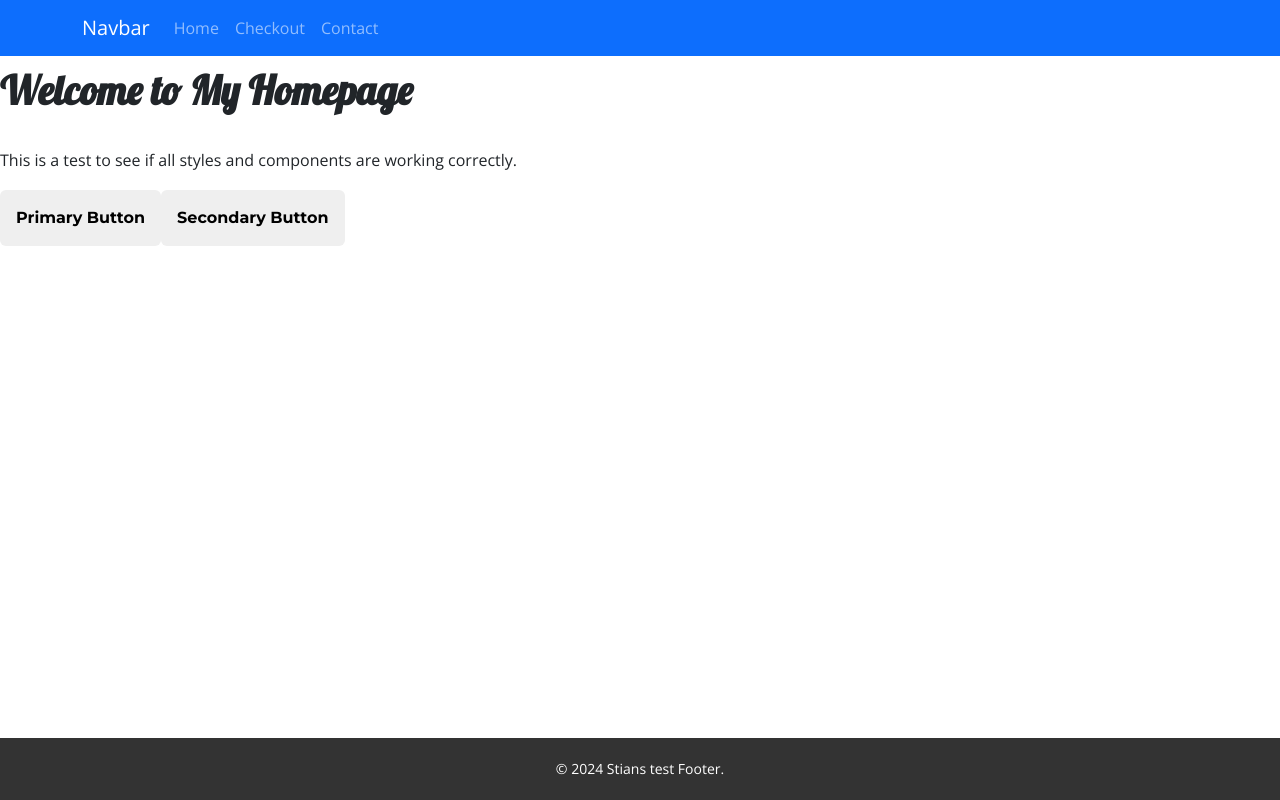
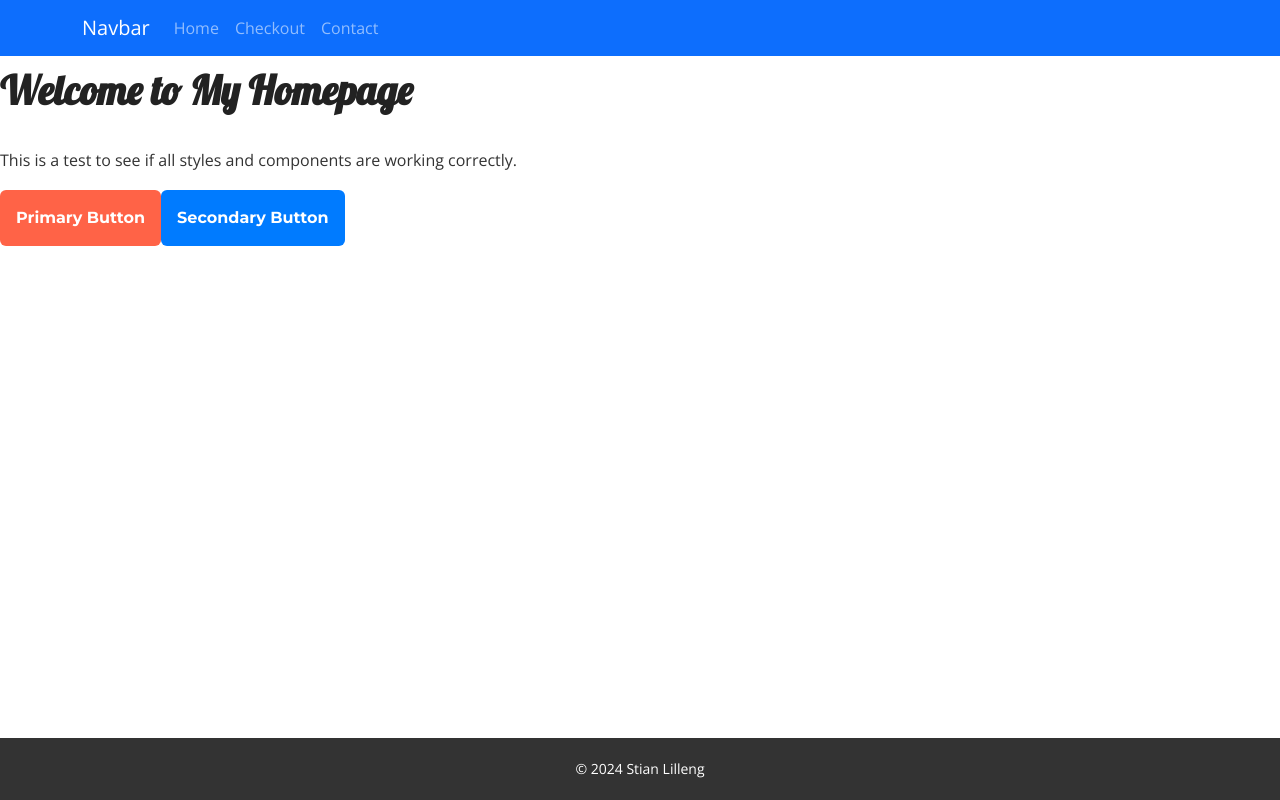
Before and after one commit to StianL82/js-frameworks-ca, a React (Create React App) app: page / in a window 1280 px wide. Built offline with nearby package versions, Linux system fonts and the light colour scheme.

Commit message:
Final Changes to starter test-code

```diff
--- a/src/components/Footer/index.jsx
+++ b/src/components/Footer/index.jsx
@@ -20,7 +20,7 @@ const FooterText = styled.p`
 function Footer() {
   return (
     <FooterContainer>
-      <FooterText>&copy; {new Date().getFullYear()} Stians test Footer.</FooterText>
+      <FooterText>&copy; {new Date().getFullYear()} Stian Lilleng</FooterText>
     </FooterContainer>
   );
 }
--- a/src/components/Header/index.jsx
+++ b/src/components/Header/index.jsx
@@ -3,7 +3,7 @@ import Nav from 'react-bootstrap/Nav';
 import Navbar from 'react-bootstrap/Navbar';
 import { Link } from "react-router-dom";
 
-function NavExample() {
+function HeaderNav() {
   return (
     <>
       <Navbar bg="primary" data-bs-theme="dark">
@@ -27,4 +27,4 @@ function NavExample() {
   );
 }
 
-export default NavExample;
+export default HeaderNav;
--- a/src/components/Layout/index.jsx
+++ b/src/components/Layout/index.jsx
@@ -1,11 +1,11 @@
 import React from "react";
-import NavExample from "../Header";
+import HeaderNav from "../Header";
 import Footer from "../Footer";
 
 function Layout({ children }) {
   return (
     <div>
-      <NavExample />
+      <HeaderNav />
       <main>{children}</main>
       <Footer />
     </div>
--- a/src/index.js
+++ b/src/index.js
@@ -2,7 +2,7 @@ import React from "react";
 import ReactDOM from "react-dom/client";
 import { BrowserRouter } from "react-router-dom";
 import { ThemeProvider } from "styled-components";
-import GlobalStyle from "./styles/GlobalStyles";
+import GlobalStyle from "./styles/GlobalStyle";
 import theme from "./styles/theme";
 import App from "./App";
 import "bootstrap/dist/css/bootstrap.min.css";
--- a/src/pages/Home/index.jsx
+++ b/src/pages/Home/index.jsx
@@ -5,25 +5,25 @@ import Footer from "../../components/Footer";
 const Button = styled.button`
   padding: ${(props) => props.theme.spacing.medium};
   background: ${(props) =>
-    props.isActive ? props.theme.secondaryColor : props.theme.primaryColor};
-  color: ${(props) => props.theme.buttonTextColor};
+    props.isActive ? props.theme.color.secondaryColor : props.theme.color.primaryColor};
+  color: ${(props) => props.theme.color.buttonTextColor};
   border-radius: 6px;
   border: 0;
   cursor: pointer;
   transition: background 0.3s ease;
 
   &:hover {
-    background: ${(props) => props.theme.buttonHoverBg};
+    background: ${(props) => props.theme.color.buttonHoverBg};
   }
 `;
 
 const Heading = styled.h1`
-  color: ${(props) => props.theme.headingColor};
+  color: ${(props) => props.theme.color.headingColor};
   margin-bottom: ${(props) => props.theme.spacing.large};
 `;
 
 const Paragraph = styled.p`
-  color: ${(props) => props.theme.textColor};
+  color: ${(props) => props.theme.color.textColor};
   font-size: ${(props) => props.theme.fontSizes.medium};
   margin-bottom: ${(props) => props.theme.spacing.medium};
 `;
@@ -45,5 +45,4 @@ function Home() {
   );
 }
 
-
 export default Home;
--- a/src/styles/GlobalStyles.jsx
+++ b/src/styles/GlobalStyle.jsx
@@ -3,17 +3,17 @@ import { createGlobalStyle } from 'styled-components';
 const GlobalStyle = createGlobalStyle`
 
 html {
-  --color-bodyBg: "#f0f0f0",
-  --color-text: "#333",
-  --color-primary: "#007BFF",
-  --color-secondary: "#ff6347",
-  --color-heading: "#222",
-  --color-border: "#e0e0e0",
-  --color-buttonBg: "#007BFF",
-  --color-buttonText: "#fff",
-  --color-buttonHoverBg: "#0056b3",
-  --color-link: "#007BFF",
-  --color-linkHover: "#0056b3",
+  --color-bodyBg: #f0f0f0;
+  --color-text: #333;
+  --color-primary: #007BFF;
+  --color-secondary: #ff6347;
+  --color-heading: #222;
+  --color-border: #e0e0e0;
+  --color-buttonBg: #007BFF;
+  --color-buttonText: #fff;
+  --color-buttonHoverBg: #0056b3;
+  --color-link: #007BFF;
+  --color-linkHover: #0056b3;
   }
 
 body {
```
Also changed, not shown: src/styles/theme.js (+17 -17 lines).
